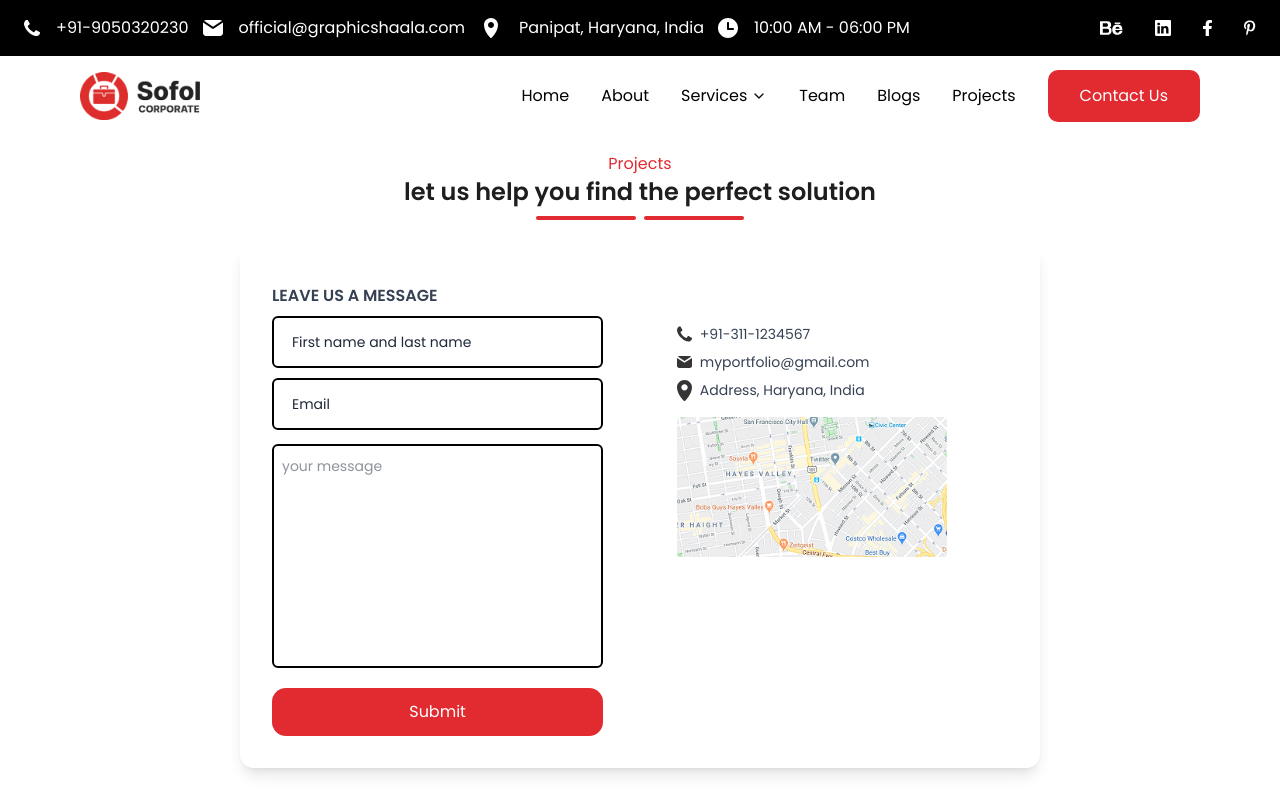
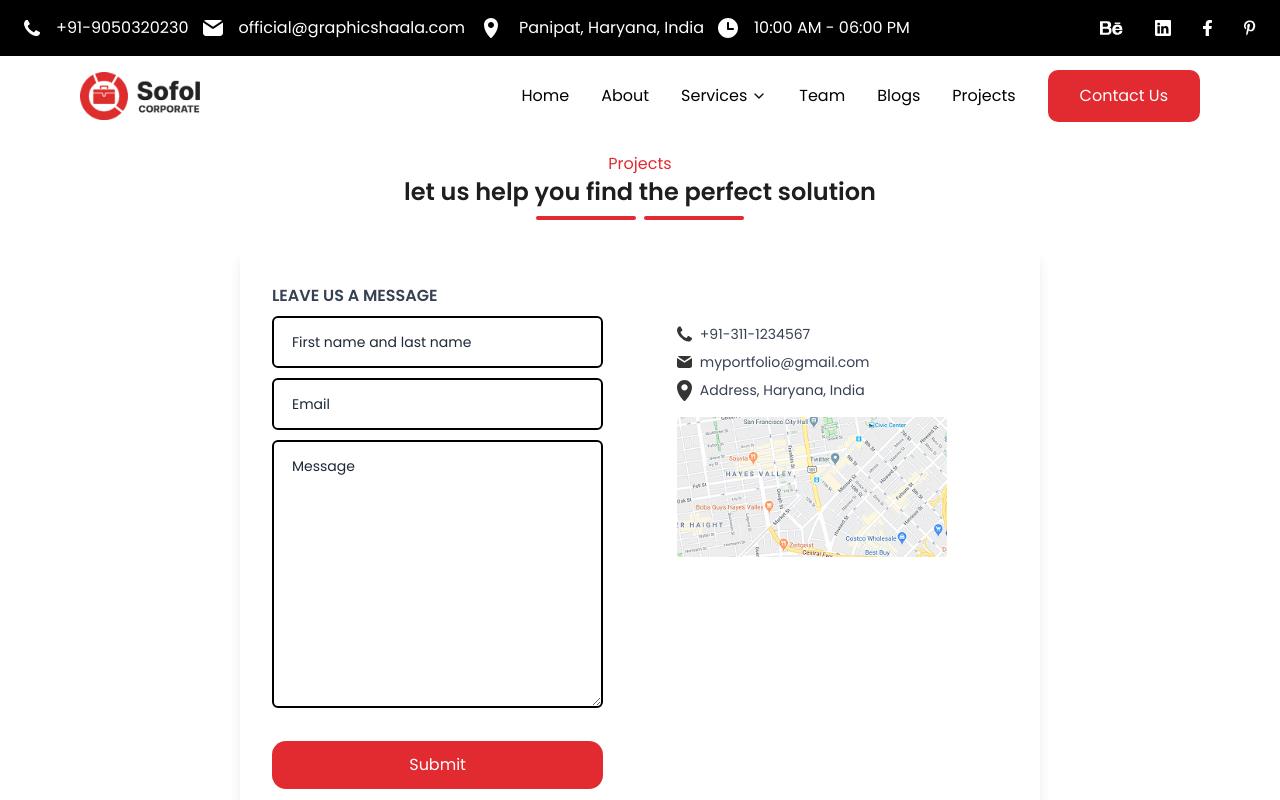
Before and after one commit to ABUBAKAR-DAHIR/Sofol, a React (Vite) app: page /contact in a window 1280 px wide. Shown: the top 800 px of the page. Built offline with nearby package versions, Linux system fonts and the light colour scheme.

Commit message:
styling the textarea and giving it the same fancy custom placeholder just like normal inputs

```diff
--- a/src/components/Input.tsx
+++ b/src/components/Input.tsx
@@ -5,9 +5,12 @@ interface InputInterface {
 }
 
 export default function Input({type, placeholder, className} : InputInterface) {
-  return (
+  return(
     <div className={`relative ${className}`}>
-        <input type={type} id={type} placeholder=" " className="relative w-full px-2 py-3 border-2 border-black outline-none peer rounded-sm" />
+        {type === "textarea" ?
+        <textarea rows={10} cols={4} id={type} placeholder=" " className="relative w-full px-2 py-3 border-2 border-black outline-none peer rounded-sm" />
+        :
+        <input type={type} id={type} placeholder=" " className="relative w-full px-2 py-3 border-2 border-black outline-none peer rounded-sm" />}
         <label htmlFor={type}
             className="
                 absolute top-4 left-3 text-sm duration-400 px-2 rounded-sm
--- a/src/components/contact/Contact.tsx
+++ b/src/components/contact/Contact.tsx
@@ -19,7 +19,8 @@ export default function Contact() {
                     <form action="" className="flex flex-col mr-4 w-9/20 max-sm:w-full">
                         <Input type="text" placeholder="First name and last name" className="mb-2.5"/>
                         <Input type="email" placeholder="Email" className="mb-2.5"/>
-                        <textarea name="" id="" cols={4} rows={10} placeholder="your message" className="resize-none px-2 py-2.5 border-2 border-black rounded-sm my-1 text-sm text-gray-800 outline-none"></textarea>
+                        <Input type="textarea" placeholder="Message" className="mb-2.5"/>
+                        {/* <textarea name="" id="" cols={4} rows={10} placeholder="your message" className="resize-none px-2 py-2.5 border-2 border-black rounded-sm my-1 text-sm text-gray-800 outline-none"></textarea> */}
                         <button type="submit" className="bg-sofolRed text-white capitalize cursor-pointer hover:bg-sofolRed/70 w-full rounded-xl py-3 mt-4">submit</button>
                     </form>
 
```
